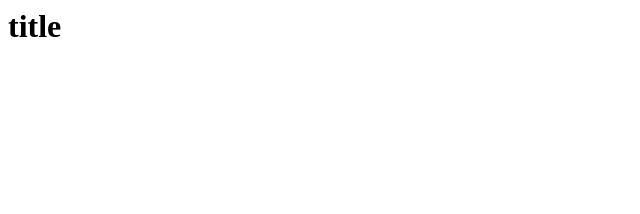
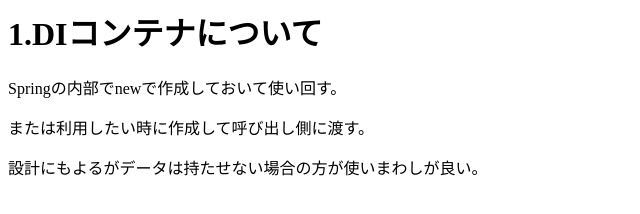
Before and after one commit to takedasuh/takedasuh.github.io, a plain HTML site: page index.html in a window 1280 px wide. Shown: the whole page, without its empty margins (0-640 px from the left). Drawn offline with Linux system fonts and the light colour scheme.

Commit message:
DIコンテナについて記載

```diff
--- a/index.html
+++ b/index.html
@@ -5,6 +5,9 @@
   </head>
   <body>
     <!-- ここに書きたい内容を書く -->
-    <h1>title</h1>
+    <h1>1.DIコンテナについて</h1>
+    <p>Springの内部でnewで作成しておいて使い回す。</p>
+    <p>または利用したい時に作成して呼び出し側に渡す。</p>
+    <p>設計にもよるがデータは持たせない場合の方が使いまわしが良い。</p>
   </body>
 </html>
```
